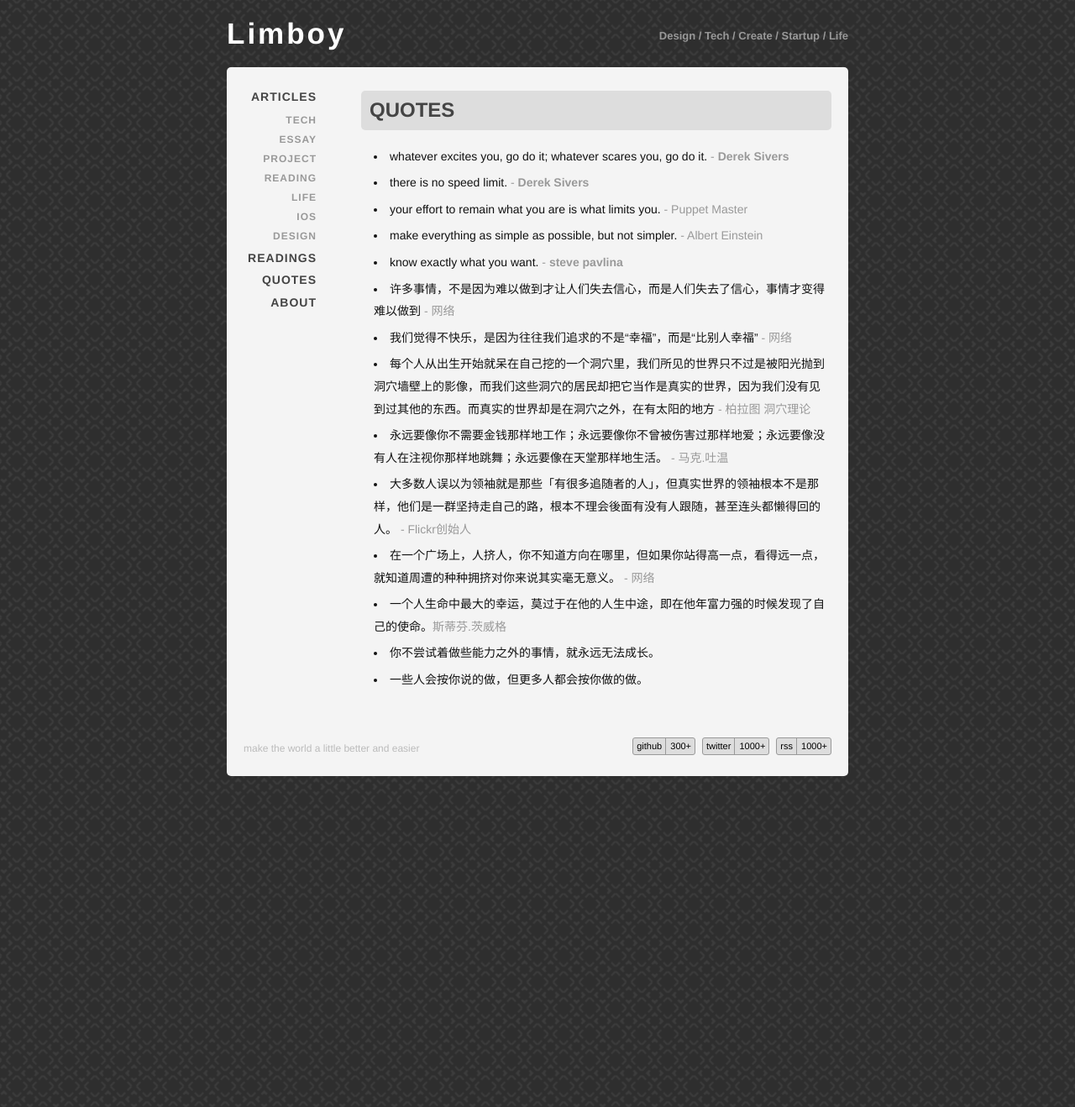
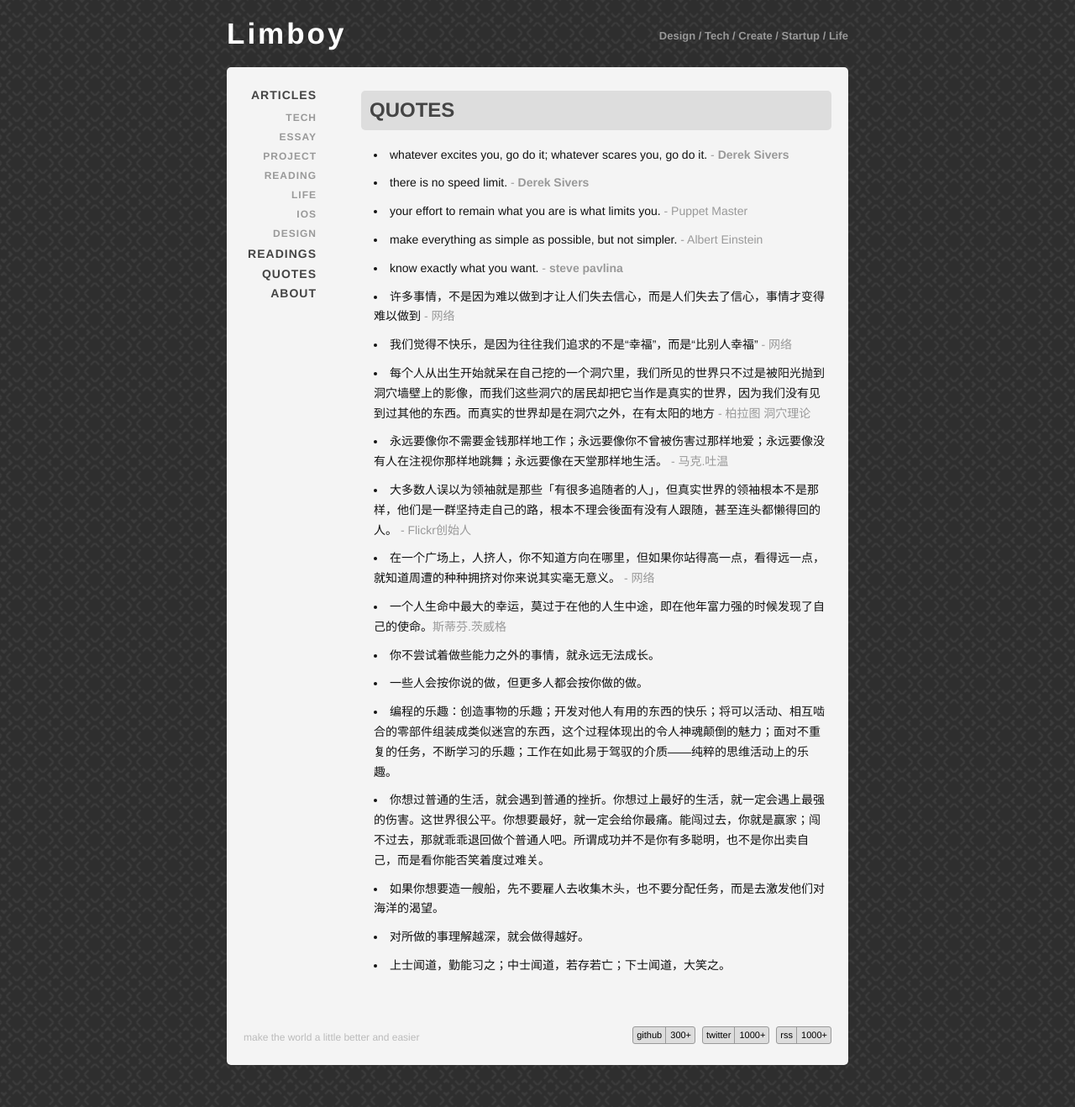
Before and after one commit to limboy/lzyy.github.com, a Jekyll site: the page built from quotes.html, in a window 1280 px wide. Shown: the whole page at 84% size. Built offline with Jekyll 4.4.1, drawn with Linux system fonts in a browser that asks for light colours; Markdown is read by kramdown in place of the engine named in the settings.

Commit message:
update quotes

```diff
--- a/css/style.css
+++ b/css/style.css
@@ -113,6 +113,7 @@ div#content img, div#content object {
 div#content li {
 	list-style:disc inside none;
 	margin-left:10px;
+	line-height:170%;
 }
 
 div#content .cnt li {
@@ -171,7 +172,7 @@ ul.posts li a {
 
 ul.index li {
 	list-style:circle inside none;
-	padding:0 0 5px 5px;
+	padding:0 0 10px 5px;
 }
 
 ul.posts li .date {
--- a/quotes.html
+++ b/quotes.html
@@ -19,4 +19,9 @@ layout: default
 <li>一个人生命中最大的幸运，莫过于在他的人生中途，即在他年富力强的时候发现了自己的使命。<span style="color:#999">斯蒂芬.茨威格</span></li>
 <li>你不尝试着做些能力之外的事情，就永远无法成长。</li>
 <li>一些人会按你说的做，但更多人都会按你做的做。</li>
+<li>编程的乐趣：创造事物的乐趣；开发对他人有用的东西的快乐；将可以活动、相互啮合的零部件组装成类似迷宫的东西，这个过程体现出的令人神魂颠倒的魅力；面对不重复的任务，不断学习的乐趣；工作在如此易于驾驭的介质——纯粹的思维活动上的乐趣。</li>
+<li>你想过普通的生活，就会遇到普通的挫折。你想过上最好的生活，就一定会遇上最强的伤害。这世界很公平。你想要最好，就一定会给你最痛。能闯过去，你就是赢家；闯不过去，那就乖乖退回做个普通人吧。所谓成功并不是你有多聪明，也不是你出卖自己，而是看你能否笑着度过难关。</li>
+<li>如果你想要造一艘船，先不要雇人去收集木头，也不要分配任务，而是去激发他们对海洋的渴望。</li>
+<li>对所做的事理解越深，就会做得越好。</li>
+<li>上士闻道，勤能习之；中士闻道，若存若亡；下士闻道，大笑之。</li>
 </ul>
```
